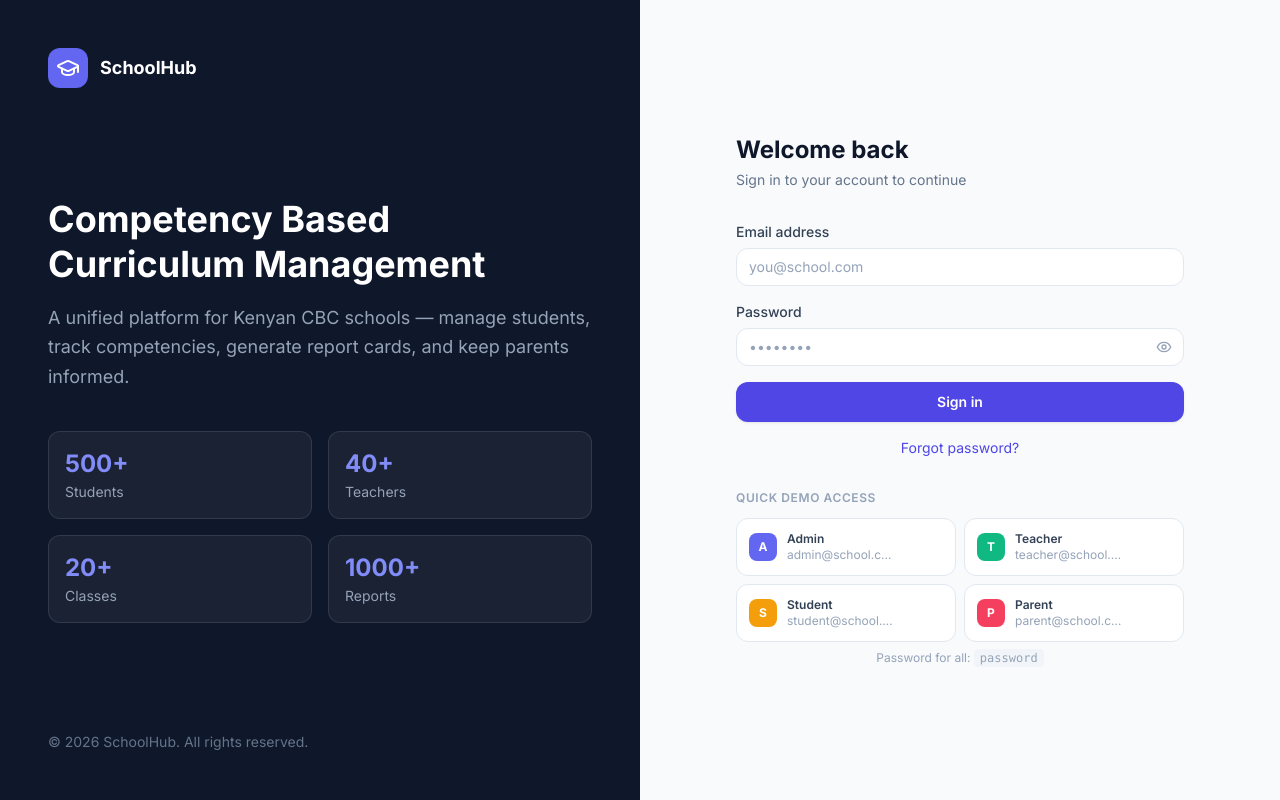
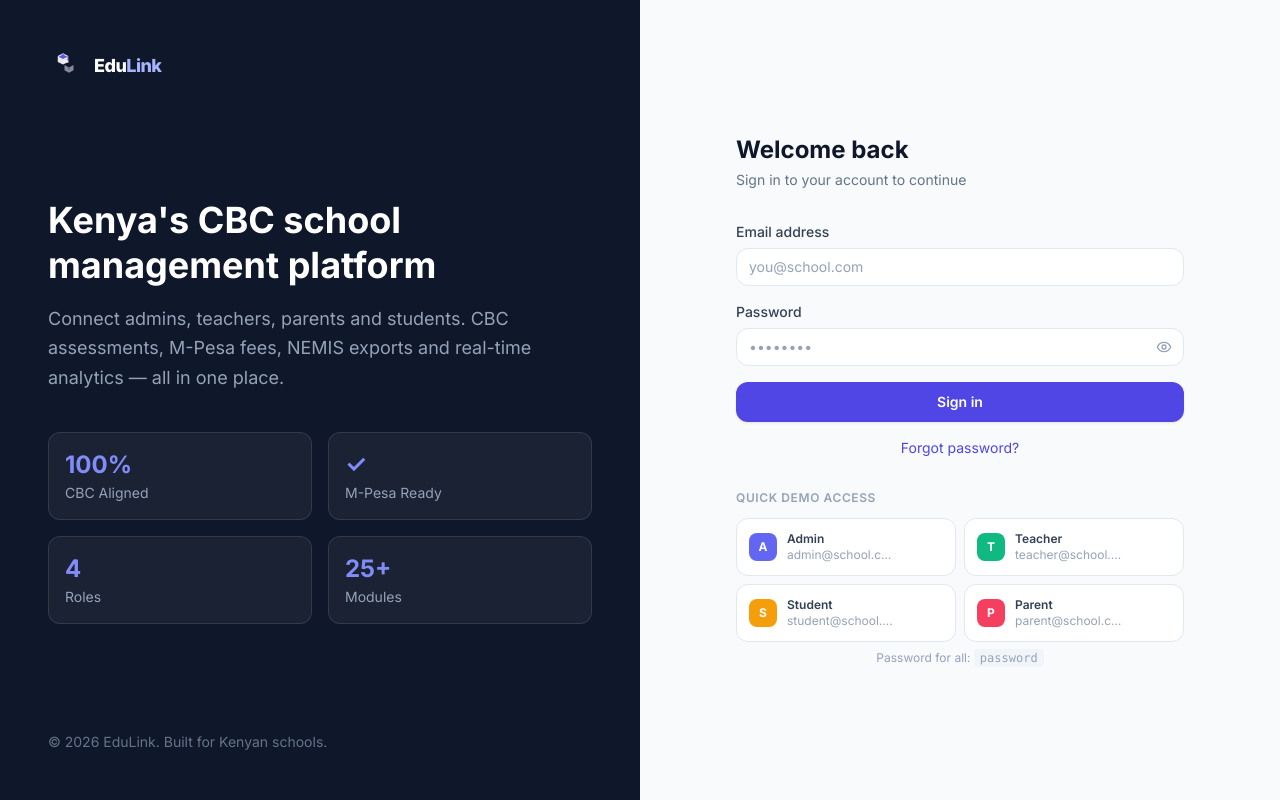
Before and after one commit to HIM-coder001/CBC-BASED-SCHOOL-MANAGEMENT-SYSTEM, a React (Vite) app in the folder client/: page /login in a window 1280 px wide. Built offline with nearby package versions, Linux system fonts and the light colour scheme; no server answers.

Commit message:
refactor(brand): rename SchoolHub to EduLink across Login page and Sidebar

```diff
--- a/client/src/components/Sidebar.jsx
+++ b/client/src/components/Sidebar.jsx
@@ -109,11 +109,11 @@ export default function Sidebar() {
       {/* Logo */}
       <div className={`flex items-center gap-3 px-4 py-5 border-b border-white/10 ${collapsed && !mobile ? 'justify-center px-2' : ''}`}>
         <div className="w-9 h-9 bg-brand-500 rounded-xl flex items-center justify-center shrink-0 shadow-lg">
-          <span className="text-white font-bold text-sm">S</span>
+          <span className="text-white font-bold text-sm">E</span>
         </div>
         {(!collapsed || mobile) && (
           <div className="min-w-0">
-            <p className="text-white font-bold text-sm leading-tight">SchoolHub</p>
+            <p className="text-white font-bold text-sm leading-tight">EduLink</p>
             <p className="text-slate-400 text-xs">CBC Management</p>
           </div>
         )}
@@ -231,9 +231,9 @@ export default function Sidebar() {
       <div className="md:hidden fixed top-0 left-0 right-0 z-40 bg-sidebar border-b border-white/10 flex items-center justify-between px-4 h-14">
         <div className="flex items-center gap-2">
           <div className="w-7 h-7 bg-brand-500 rounded-lg flex items-center justify-center">
-            <span className="text-white font-bold text-xs">S</span>
+            <span className="text-white font-bold text-xs">E</span>
           </div>
-          <span className="text-white font-bold text-sm">SchoolHub</span>
+          <span className="text-white font-bold text-sm">EduLink</span>
         </div>
         <div className="flex items-center gap-2">
           {user?.role === 'PARENT' && (
--- a/client/src/pages/Login.jsx
+++ b/client/src/pages/Login.jsx
@@ -1,8 +1,10 @@
 import { useState } from 'react'
-import { useNavigate } from 'react-router-dom'
+import { useNavigate, Link } from 'react-router-dom'
 import { useAuthStore } from '../store'
 import { authAPI } from '../api'
-import { Loader2, GraduationCap, Eye, EyeOff } from 'lucide-react'
+import { EduLinkLogoWhite } from '../components/EduLinkLogo'
+import EduLinkLogo from '../components/EduLinkLogo'
+import { Loader2, Eye, EyeOff, ArrowLeft } from 'lucide-react'
 
 const DEMO = [
   { role: 'Admin',   email: 'admin@school.com',   color: 'bg-brand-500' },
@@ -55,27 +57,24 @@ export default function Login() {
     <div className="min-h-screen flex">
       {/* Left panel */}
       <div className="hidden lg:flex lg:w-1/2 bg-sidebar flex-col justify-between p-12">
-        <div className="flex items-center gap-3">
-          <div className="w-10 h-10 bg-brand-500 rounded-xl flex items-center justify-center">
-            <GraduationCap className="w-6 h-6 text-white" />
-          </div>
-          <span className="text-white font-bold text-lg">SchoolHub</span>
+        <div>
+          <EduLinkLogoWhite size={36} />
         </div>
 
         <div>
           <h1 className="text-4xl font-bold text-white leading-tight mb-4">
-            Competency Based<br />Curriculum Management
+            Kenya's CBC school<br />management platform
           </h1>
           <p className="text-slate-400 text-lg leading-relaxed">
-            A unified platform for Kenyan CBC schools — manage students, track competencies, generate report cards, and keep parents informed.
+            Connect admins, teachers, parents and students. CBC assessments, M-Pesa fees, NEMIS exports and real-time analytics — all in one place.
           </p>
 
           <div className="mt-10 grid grid-cols-2 gap-4">
             {[
-              { label: 'Students', value: '500+' },
-              { label: 'Teachers', value: '40+' },
-              { label: 'Classes', value: '20+' },
-              { label: 'Reports', value: '1000+' },
+              { label: 'CBC Aligned', value: '100%' },
+              { label: 'M-Pesa Ready', value: '✓' },
+              { label: 'Roles', value: '4' },
+              { label: 'Modules', value: '25+' },
             ].map(s => (
               <div key={s.label} className="bg-white/5 rounded-xl p-4 border border-white/10">
                 <p className="text-2xl font-bold text-brand-400">{s.value}</p>
@@ -85,18 +84,18 @@ export default function Login() {
           </div>
         </div>
 
-        <p className="text-slate-500 text-sm">© 2026 SchoolHub. All rights reserved.</p>
+        <p className="text-slate-500 text-sm">© {new Date().getFullYear()} EduLink. Built for Kenyan schools.</p>
       </div>
 
       {/* Right panel */}
       <div className="flex-1 flex items-center justify-center p-6 bg-surface-50">
         <div className="w-full max-w-md">
           {/* Mobile logo */}
-          <div className="flex items-center gap-2 mb-8 lg:hidden">
-            <div className="w-9 h-9 bg-brand-600 rounded-xl flex items-center justify-center">
-              <GraduationCap className="w-5 h-5 text-white" />
-            </div>
-            <span className="font-bold text-slate-800 text-lg">SchoolHub</span>
+          <div className="flex items-center justify-between mb-8 lg:hidden">
+            <EduLinkLogo size={30} />
+            <Link to="/landing" className="flex items-center gap-1.5 text-sm text-slate-400 hover:text-slate-600 transition-colors">
+              <ArrowLeft className="w-4 h-4" />Back
+            </Link>
           </div>
 
           <div className="mb-8">
```
